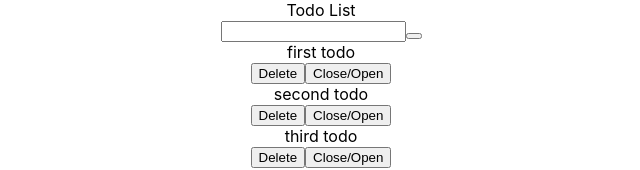
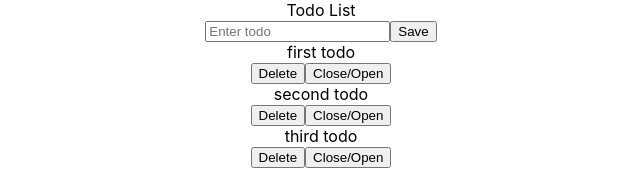
Before and after one commit to VladimirRM/Seo-soul-do, a React (Create React App) app: page / in a window 1280 px wide. Shown: the top 170 px of the page, without its empty margins (319-959 px from the left). Built offline with nearby package versions, Linux system fonts and the light colour scheme.

Commit message:
add placeholder fog input

```diff
--- a/src/components/AddTodo/AddTodo.js
+++ b/src/components/AddTodo/AddTodo.js
@@ -2,8 +2,8 @@ import React from "react";
 
 const AddTodo = () => {
   return <div>
-    <input/>
-    <button></button>
+    <input placeholder="Enter todo"/>
+    <button>Save</button>
   </div>;
 };
 
```
